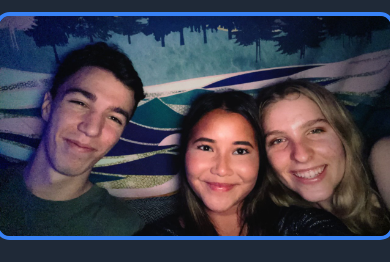
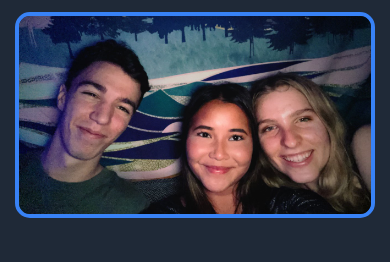
Before and after one commit to LeonardoCapocci/landing_page, a plain HTML site: page index.html in a window 390 px wide. Shown: the part 252-514 px from the top of the page. Drawn offline with Linux system fonts and the light colour scheme.

Commit message:
phone comptatible

```diff
--- a/styles.css
+++ b/styles.css
@@ -71,8 +71,8 @@ a {
 .herocontainer img {
     border-radius: 15px;
     border: 4px solid #3882F6;
-    width: 392px;
-    height: 220px;
+    width: 353px;
+    height: 198px;
 }
 
 .title {
```
